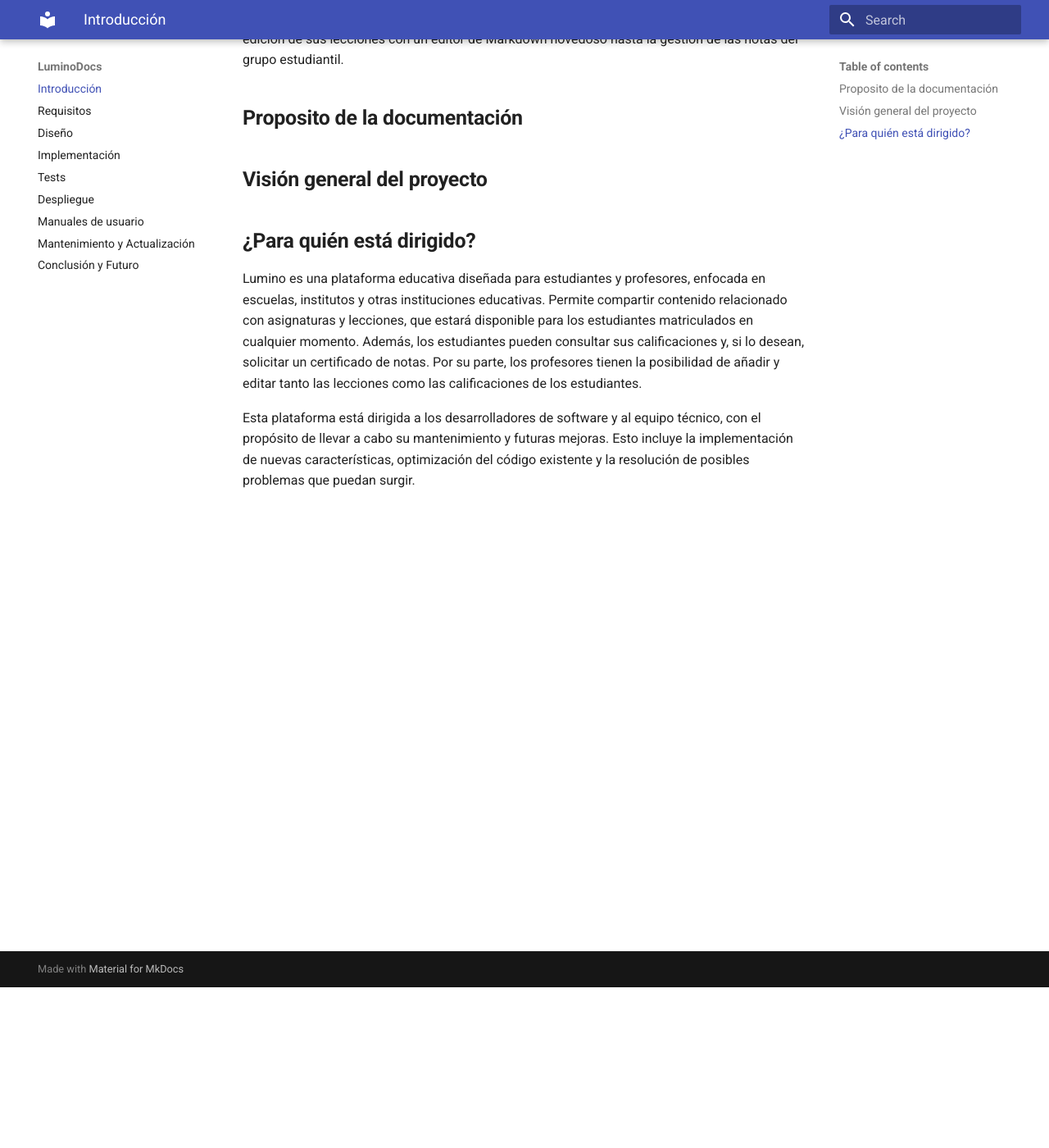
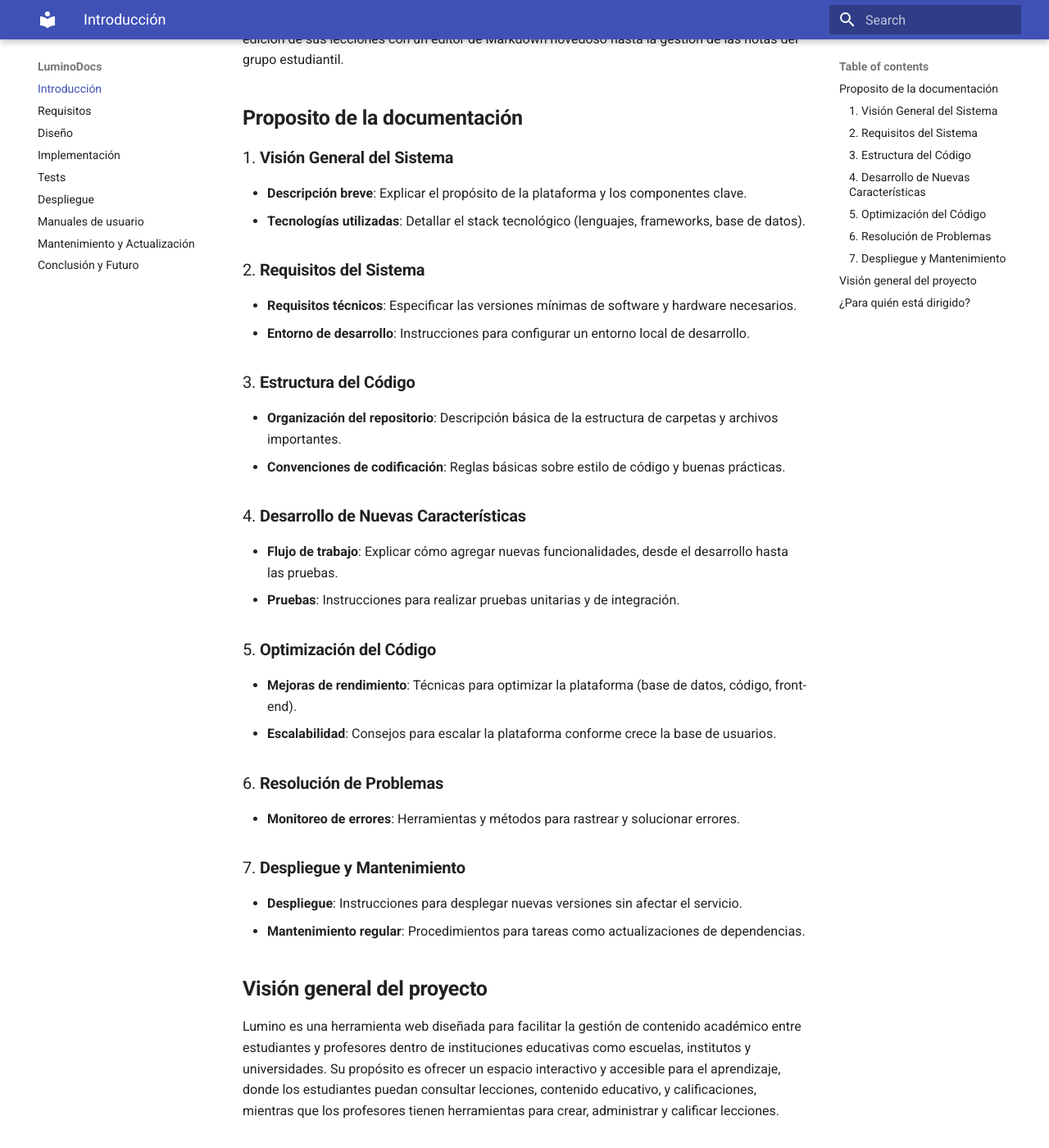
Before and after one commit to Chugani05-JesusLugo2002/LuminoDocs, an MkDocs documentation site: the page built from docs/index.md, in a window 1280 px wide and 1400 px high, scrolled down 196 px. Shown: the whole window at 82% size. Built offline with MkDocs 1.6.1 and Material for MkDocs 9.7.7, drawn with Linux system fonts in a browser that asks for light colours.

Commit message:
the index page is finished; unnecessary parts are removed from system-design page

```diff
--- a/docs/index.md
+++ b/docs/index.md
@@ -4,7 +4,36 @@ Esta es la documentación de Lumino, nuestra aplicación web dirigida a estudian
 
 ## **Proposito de la documentación**
 
+### 1. **Visión General del Sistema**
+   - **Descripción breve**: Explicar el propósito de la plataforma y los componentes clave.
+   - **Tecnologías utilizadas**: Detallar el stack tecnológico (lenguajes, frameworks, base de datos).
+
+### 2. **Requisitos del Sistema**
+   - **Requisitos técnicos**: Especificar las versiones mínimas de software y hardware necesarios.
+   - **Entorno de desarrollo**: Instrucciones para configurar un entorno local de desarrollo.
+
+### 3. **Estructura del Código**
+   - **Organización del repositorio**: Descripción básica de la estructura de carpetas y archivos importantes.
+   - **Convenciones de codificación**: Reglas básicas sobre estilo de código y buenas prácticas.
+
+### 4. **Desarrollo de Nuevas Características**
+   - **Flujo de trabajo**: Explicar cómo agregar nuevas funcionalidades, desde el desarrollo hasta las pruebas.
+   - **Pruebas**: Instrucciones para realizar pruebas unitarias y de integración.
+
+### 5. **Optimización del Código**
+   - **Mejoras de rendimiento**: Técnicas para optimizar la plataforma (base de datos, código, front-end).
+   - **Escalabilidad**: Consejos para escalar la plataforma conforme crece la base de usuarios.
+
+### 6. **Resolución de Problemas**
+   - **Monitoreo de errores**: Herramientas y métodos para rastrear y solucionar errores.
+
+### 7. **Despliegue y Mantenimiento**
+   - **Despliegue**: Instrucciones para desplegar nuevas versiones sin afectar el servicio.
+   - **Mantenimiento regular**: Procedimientos para tareas como actualizaciones de dependencias.
+
 ## **Visión general del proyecto**
+
+Lumino es una herramienta web diseñada para facilitar la gestión de contenido académico entre estudiantes y profesores dentro de instituciones educativas como escuelas, institutos y universidades. Su propósito es ofrecer un espacio interactivo y accesible para el aprendizaje, donde los estudiantes puedan consultar lecciones, contenido educativo, y calificaciones, mientras que los profesores tienen herramientas para crear, administrar y calificar lecciones.
 
 ## **¿Para quién está dirigido?**
 
```
Also changed, not shown: docs/system-design.md (+0 -4 lines).
